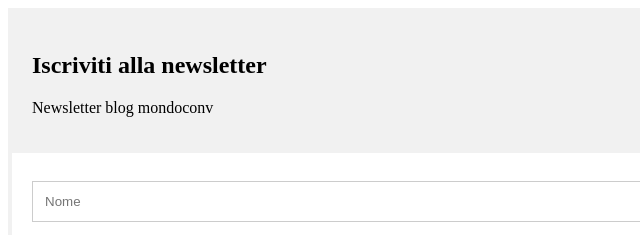
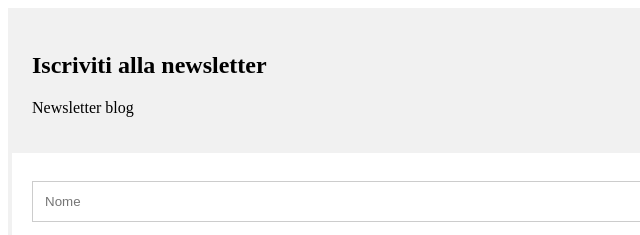
Before and after one commit to roccoan-sigro/test, a plain HTML site: page index.html in a window 1280 px wide. Shown: the top 235 px of the page, 0-640 px from the left. Drawn offline with Linux system fonts and the light colour scheme.

Commit message:
Update index.html

```diff
--- a/index.html
+++ b/index.html
@@ -4,7 +4,7 @@
     <meta charset="UTF-8">
     <meta http-equiv="X-UA-Compatible" content="IE=edge">
     <meta name="viewport" content="width=device-width, initial-scale=1.0">
-    <title>Test From su Lista</title>
+    <title>Test Form su Lista</title>
     <link rel="stylesheet" href="master.css">
 </head>
 <body>
@@ -95,7 +95,7 @@
             <input type=hidden name="MID" value="Your member ID here">
         <div class="container">
           <h2>Iscriviti alla newsletter</h2>
-          <p>Newsletter blog mondoconv</p>
+          <p>Newsletter blog</p>
         </div>
 
         <div class="container" style="background-color:white">
```
